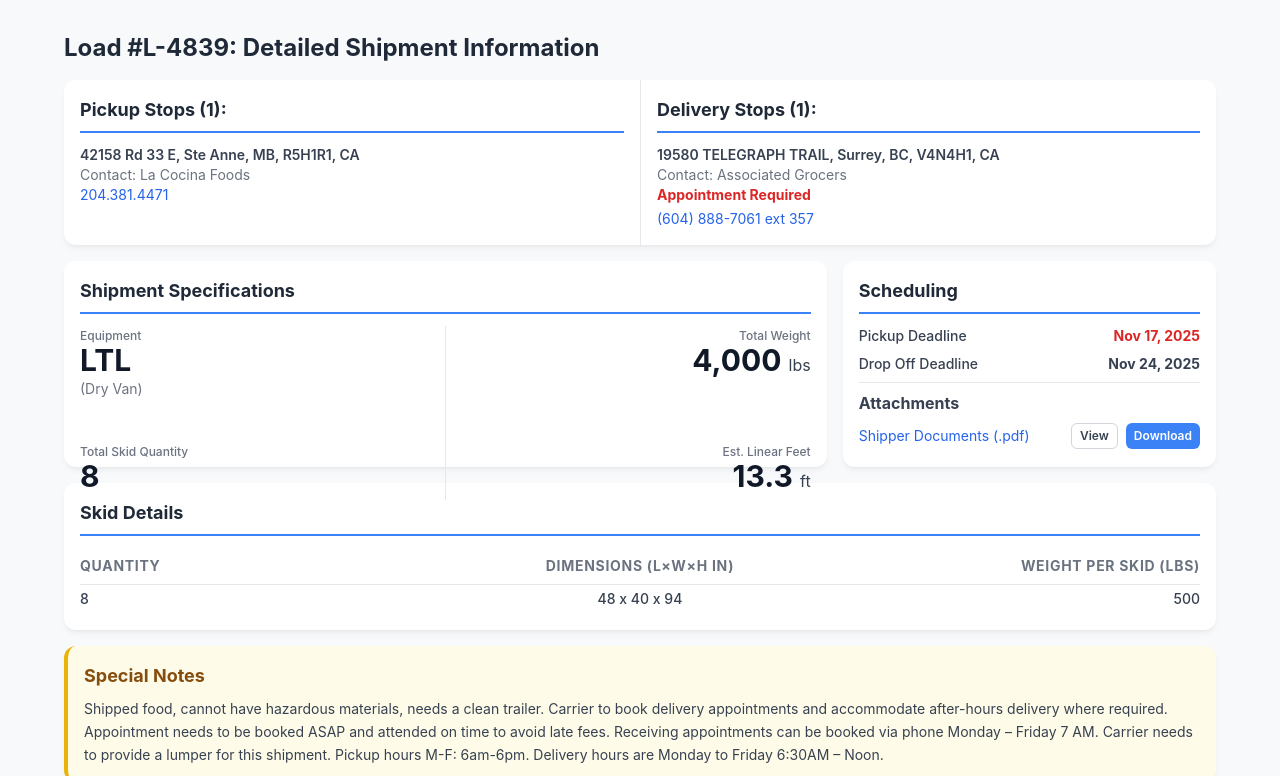
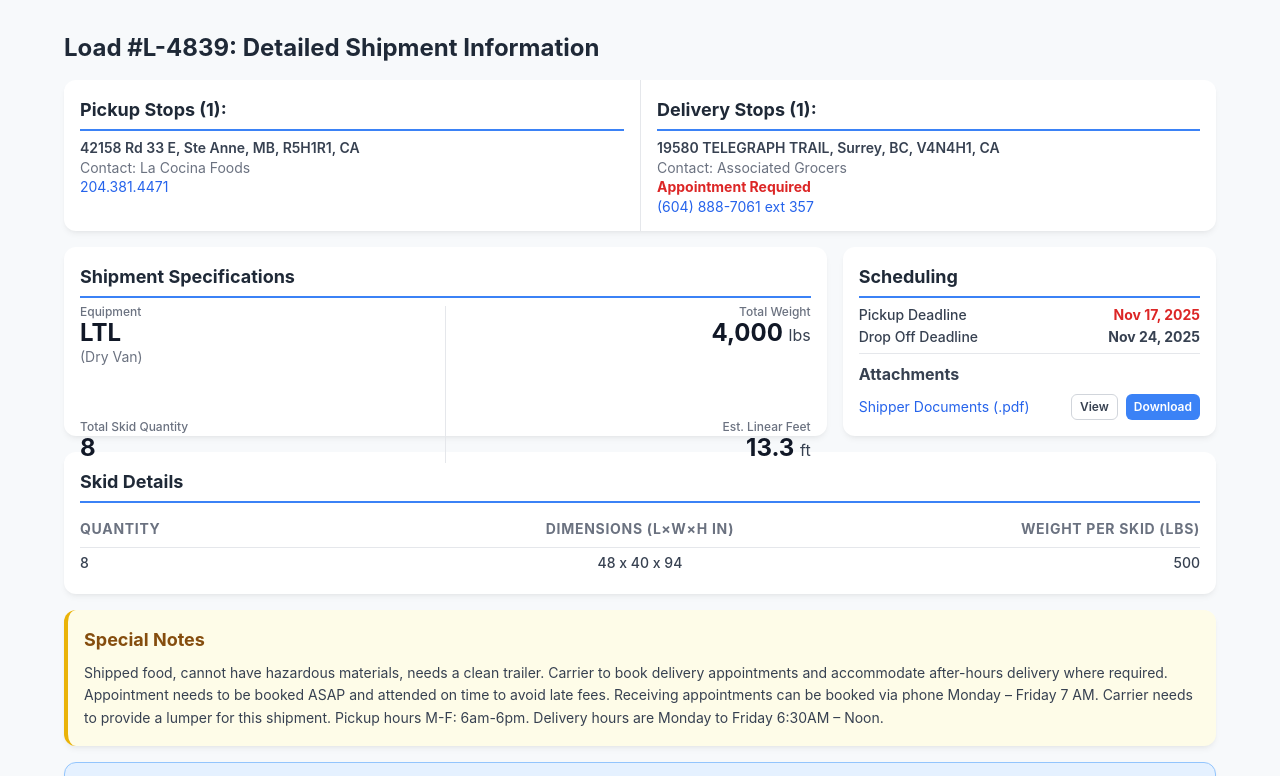
Before and after one commit to LOGIMVP/bidreview-test-, a plain HTML site: page index.html in a window 1280 px wide. Shown: the top 776 px of the page. Drawn offline with nearby package versions, Linux system fonts and the light colour scheme.

Commit message:
Update index.html

```diff
--- a/index.html
+++ b/index.html
@@ -17,8 +17,8 @@
         /* The blue border line under major headers */
         .section-header {
             border-bottom: 2px solid #3b82f6;
-            padding-bottom: 8px;
-            margin-bottom: 12px; /* Reduced margin here */
+            padding-bottom: 6px; /* Reduced padding below line */
+            margin-bottom: 8px; /* Reduced margin below line (equivalent to mb-2) */
             color: #1f2937;
             font-weight: 700;
             font-size: 1.125rem;
@@ -26,51 +26,51 @@
         /* Style for the bid box */
         .bid-box { background-color: #e5f1ff; border: 1px solid #93c5fd; }
 
-        /* Custom spacing and centering for the Skid Details table (p-4 card padding means no need for px-0) */
+        /* Custom spacing and centering for the Skid Details table */
         .skid-table th:nth-child(1), .skid-table td:nth-child(1) { width: 20%; text-align: left; padding-left: 0; }
         .skid-table th:nth-child(2), .skid-table td:nth-child(2) { width: 60%; text-align: center; }
         .skid-table th:nth-child(3), .skid-table td:nth-child(3) { width: 20%; text-align: right; padding-right: 0; }
-        .skid-table th { padding-top: 0.5rem; padding-bottom: 0.5rem; } /* Reduced vertical padding */
-        .skid-table td { padding-top: 0.3rem; padding-bottom: 0.3rem; } /* Reduced vertical padding */
+        .skid-table th { padding-top: 0.5rem; padding-bottom: 0.5rem; }
+        .skid-table td { padding-top: 0.3rem; padding-bottom: 0.3rem; }
     </style>
 </head>
 <body class="p-4 md:p-8">
 
-    <div id="app" class="max-w-6xl mx-auto space-y-4"> <!-- Reduced space-y-6 to space-y-4 -->
+    <div id="app" class="max-w-6xl mx-auto space-y-4">
 
-        <h1 class="text-2xl font-bold text-gray-800 mb-4">Load #L-4839: Detailed Shipment Information</h1> <!-- Reduced mb-6 to mb-4 -->
+        <h1 class="text-2xl font-bold text-gray-800 mb-4">Load #L-4839: Detailed Shipment Information</h1>
 
         <!-- PICKUP AND DELIVERY STOPS -->
         <div class="info-card p-0 overflow-hidden">
             <div class="grid md:grid-cols-2 divide-x divide-gray-200">
 
-                <!-- Pickup Stop - Padding reduced to p-4 -->
+                <!-- Pickup Stop - Padding p-4, tight text spacing -->
                 <div class="p-4">
                     <h2 class="section-header">Pickup Stops (1):</h2>
-                    <div class="text-sm">
-                        <p class="font-semibold text-gray-700">42158 Rd 33 E, Ste Anne, MB, R5H1R1, CA</p>
-                        <p class="text-gray-500">Contact: La Cocina Foods</p>
-                        <a href="tel:204-381-4471" class="text-blue-600 hover:text-blue-800">204.381.4471</a>
+                    <div class="text-sm space-y-0.5"> <!-- Reduced vertical spacing here -->
+                        <p class="font-semibold text-gray-700 leading-tight">42158 Rd 33 E, Ste Anne, MB, R5H1R1, CA</p>
+                        <p class="text-gray-500 leading-tight">Contact: La Cocina Foods</p>
+                        <a href="tel:204-381-4471" class="text-blue-600 hover:text-blue-800 block leading-tight">204.381.4471</a>
                     </div>
                 </div>
 
-                <!-- Delivery Stop - Padding reduced to p-4 -->
+                <!-- Delivery Stop - Padding p-4, tight text spacing -->
                 <div class="p-4">
                     <h2 class="section-header">Delivery Stops (1):</h2>
-                    <div class="text-sm">
-                        <p class="font-semibold text-gray-700">19580 TELEGRAPH TRAIL, Surrey, BC, V4N4H1, CA</p>
-                        <p class="text-gray-500">Contact: Associated Grocers</p>
-                        <p class="text-red-600 font-bold block mb-1">Appointment Required</p>
-                        <a href="tel:6048887061" class="text-blue-600 hover:text-blue-800">(604) 888-7061 ext 357</a>
+                    <div class="text-sm space-y-0.5"> <!-- Reduced vertical spacing here -->
+                        <p class="font-semibold text-gray-700 leading-tight">19580 TELEGRAPH TRAIL, Surrey, BC, V4N4H1, CA</p>
+                        <p class="text-gray-500 leading-tight">Contact: Associated Grocers</p>
+                        <p class="text-red-600 font-bold block leading-tight">Appointment Required</p>
+                        <a href="tel:6048887061" class="text-blue-600 hover:text-blue-800 block leading-tight">(604) 888-7061 ext 357</a>
                     </div>
                 </div>
             </div>
         </div>
 
         <!-- SPECIFICATIONS AND SCHEDULING -->
-        <div class="grid md:grid-cols-3 gap-4"> <!-- Reduced gap to gap-4 -->
+        <div class="grid md:grid-cols-3 gap-4">
 
-            <!-- Shipment Specifications Card (2/3 width) - Padding reduced to p-4 -->
+            <!-- Shipment Specifications Card (2/3 width) - Padding p-4 -->
             <div class="md:col-span-2 info-card p-4">
                 <h2 class="section-header">Shipment Specifications</h2>
 
@@ -78,56 +78,56 @@
                 <div class="grid grid-cols-2 text-sm divide-x divide-gray-200 h-full">
 
                     <!-- Left Column: Equipment & Quantity -->
-                    <div class="flex flex-col justify-between pr-4">
+                    <div class="flex flex-col justify-between pr-4 h-full">
 
-                        <!-- Equipment (LTL) - Use leading-tight to crush vertical space -->
-                        <div class="pt-1">
+                        <!-- Equipment (LTL) - Reduced to text-2xl and removed all vertical padding -->
+                        <div>
                             <p class="text-xs text-gray-500 font-medium leading-none">Equipment</p>
-                            <p class="text-3xl font-bold text-gray-900 leading-tight">LTL</p>
+                            <p class="text-2xl font-bold text-gray-900 leading-tight">LTL</p>
                             <p class="text-gray-500 text-sm leading-tight">(Dry Van)</p>
                         </div>
 
-                        <!-- Total Skid Quantity (8) -->
-                        <div class="pb-1">
+                        <!-- Total Skid Quantity (8) - Reduced to text-2xl and removed all vertical padding -->
+                        <div>
                             <p class="text-xs text-gray-500 font-medium leading-none">Total Skid Quantity</p>
-                            <p class="text-3xl font-bold text-gray-900 leading-tight">8</p>
+                            <p class="text-2xl font-bold text-gray-900 leading-tight">8</p>
                         </div>
                     </div>
 
-                    <!-- Right Column: Weight & Linear Feet - Use leading-tight to crush vertical space -->
-                    <div class="flex flex-col justify-between pl-4 text-right">
+                    <!-- Right Column: Weight & Linear Feet - Reduced to text-2xl and removed all vertical padding -->
+                    <div class="flex flex-col justify-between pl-4 text-right h-full">
 
-                        <!-- Total Weight (4,000 lbs) -->
-                        <div class="pt-1">
+                        <!-- Total Weight (4,000 lbs) - Reduced to text-2xl and removed all vertical padding -->
+                        <div>
                             <p class="text-xs text-gray-500 font-medium leading-none">Total Weight</p>
-                            <p class="text-3xl font-bold text-gray-900 leading-tight">4,000 <span class="text-base font-normal text-gray-700">lbs</span></p>
+                            <p class="text-2xl font-bold text-gray-900 leading-tight">4,000 <span class="text-base font-normal text-gray-700">lbs</span></p>
                         </div>
 
-                        <!-- Est. Linear Feet (13.3 ft) -->
-                        <div class="pb-1">
+                        <!-- Est. Linear Feet (13.3 ft) - Reduced to text-2xl and removed all vertical padding -->
+                        <div>
                             <p class="text-xs text-gray-500 font-medium leading-none">Est. Linear Feet</p>
-                            <p class="text-3xl font-bold text-gray-900 leading-tight">13.3 <span class="text-base font-normal text-gray-700">ft</span></p>
+                            <p class="text-2xl font-bold text-gray-900 leading-tight">13.3 <span class="text-base font-normal text-gray-700">ft</span></p>
                         </div>
                     </div>
                 </div>
             </div>
 
-            <!-- Scheduling and Attachments Card (1/3 width) - Padding reduced to p-4 -->
+            <!-- Scheduling and Attachments Card (1/3 width) - Padding p-4 -->
             <div class="md:col-span-1 info-card p-4">
                 <h2 class="section-header">Scheduling</h2>
-                <!-- Reduced space-y from 3 to 2, and removed pb-4/mb-4 border -->
-                <div class="space-y-2 text-sm border-b border-gray-200 pb-2 mb-2">
-                    <div class="flex justify-between">
+                <!-- Reduced space-y and border margin -->
+                <div class="space-y-1 text-sm border-b border-gray-200 pb-2 mb-2">
+                    <div class="flex justify-between leading-tight">
                         <p class="text-gray-700 font-medium">Pickup Deadline</p>
                         <p class="font-bold text-red-600">Nov 17, 2025</p>
                     </div>
-                    <div class="flex justify-between">
+                    <div class="flex justify-between leading-tight">
                         <p class="text-gray-700 font-medium">Drop Off Deadline</p>
                         <p class="font-bold text-gray-700">Nov 24, 2025</p>
                     </div>
                 </div>
                 <h3 class="font-bold text-gray-700 mt-2 mb-2">Attachments</h3>
-                <div class="flex items-center justify-between text-sm">
+                <div class="flex items-center justify-between text-sm leading-tight">
                     <span class="truncate text-blue-600 hover:text-blue-800">Shipper Documents (.pdf)</span>
                     <div class="flex space-x-2">
                         <button onclick="console.log('Viewing document...')" class="px-2 py-1 text-xs font-semibold rounded-md border border-gray-300 bg-white text-gray-700 hover:bg-gray-100 transition duration-150">
@@ -141,7 +141,7 @@
             </div>
         </div>
 
-        <!-- SKID DETAILS TABLE - Padding reduced to p-4 -->
+        <!-- SKID DETAILS TABLE - Padding p-4 -->
         <div class="info-card p-4">
             <h2 class="section-header">Skid Details</h2>
             <div class="overflow-x-auto">
@@ -164,7 +164,7 @@
             </div>
         </div>
 
-        <!-- SPECIAL NOTES - Padding reduced to p-4 -->
+        <!-- SPECIAL NOTES - Padding p-4 -->
         <div class="info-card p-4 bg-yellow-50 border-yellow-500 border-l-4">
             <h2 class="text-lg font-bold text-yellow-800 mb-2">Special Notes</h2>
             <p class="text-sm text-gray-700 leading-relaxed">
@@ -172,7 +172,7 @@
             </p>
         </div>
 
-        <!-- SUBMIT YOUR BID FORM - Padding reduced to p-4 -->
+        <!-- SUBMIT YOUR BID FORM - Padding p-4 -->
         <div class="info-card p-4 bid-box">
             <h2 class="section-header !border-blue-800 !text-blue-800">Submit Your Bid</h2>
             <form id="bidForm">
```
